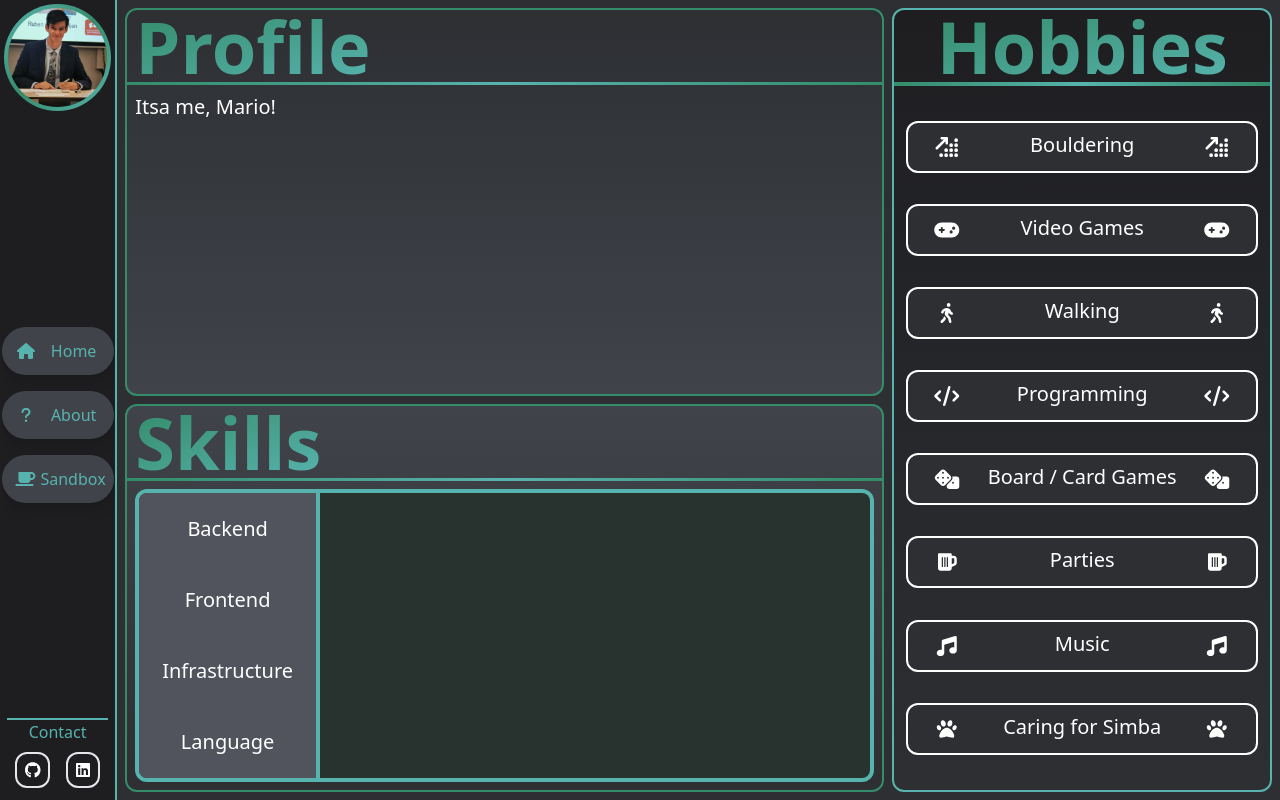
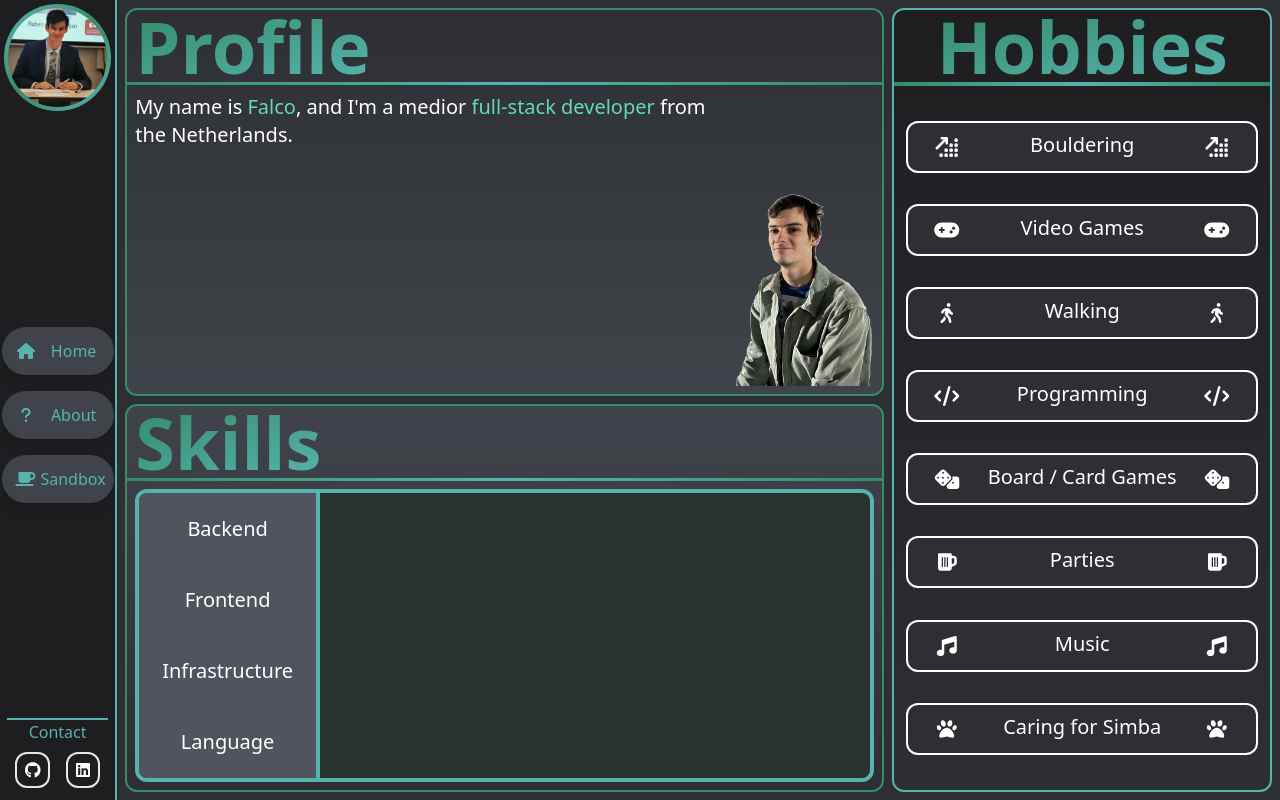
Before and after one commit to FRMeulen/me-online, a Vue app: page /about in a window 1280 px wide. Built offline with nearby package versions, Linux system fonts and the light colour scheme.

Commit message:
Adding portrait to profile.

```diff
--- a/src/components/about/Profile/ProfileCard.vue
+++ b/src/components/about/Profile/ProfileCard.vue
@@ -11,10 +11,24 @@
       <div class="bg-gradient-to-r from-secondary to-primary w-1/2 h-1"></div>
       <div class="bg-gradient-to-r from-primary to-secondary w-1/2 h-1"></div>
     </div>
-    <div class="profile-text-container text-xl m-2 h-full">
-      <p>Itsa me, Mario!</p>
+    <div class="profile-box flex flex-row text-xl m-2 h-full">
+      <div class="text-container w-4/5">
+        <p>
+          My name is <ColorWord word="Falco" />, and I'm a medior
+          <ColorWord word="full-stack developer" /> from the Netherlands.
+        </p>
+      </div>
+      <div class="portrait-container w-1/5 flex justify-end">
+        <img
+          class="portrait self-end"
+          alt="Portrait"
+          src="@/assets/portrait.png"
+        />
+      </div>
     </div>
   </div>
 </template>
 
-<script lang="ts" setup></script>
+<script lang="ts" setup>
+import ColorWord from "@/components/about/Profile/ColorWord.vue";
+</script>
```
Also changed, not shown: src/assets/portrait.png (added).
